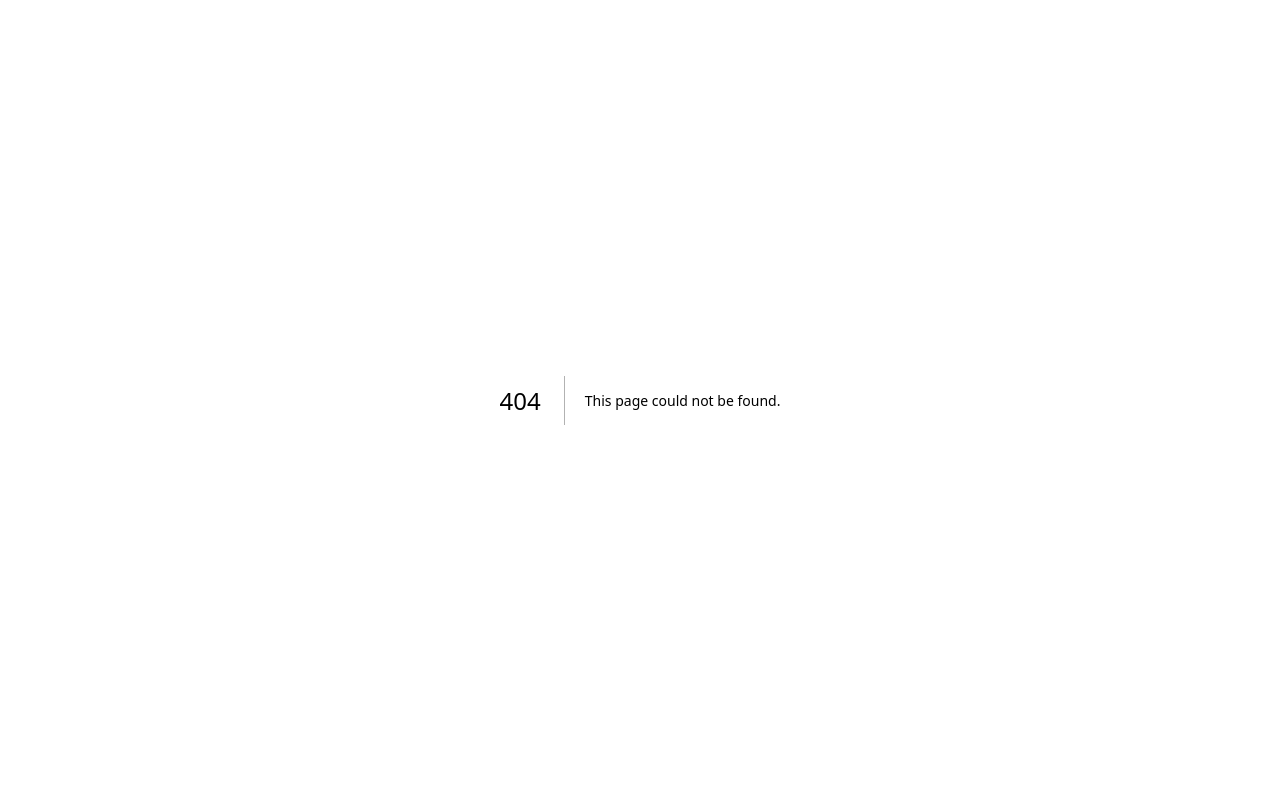
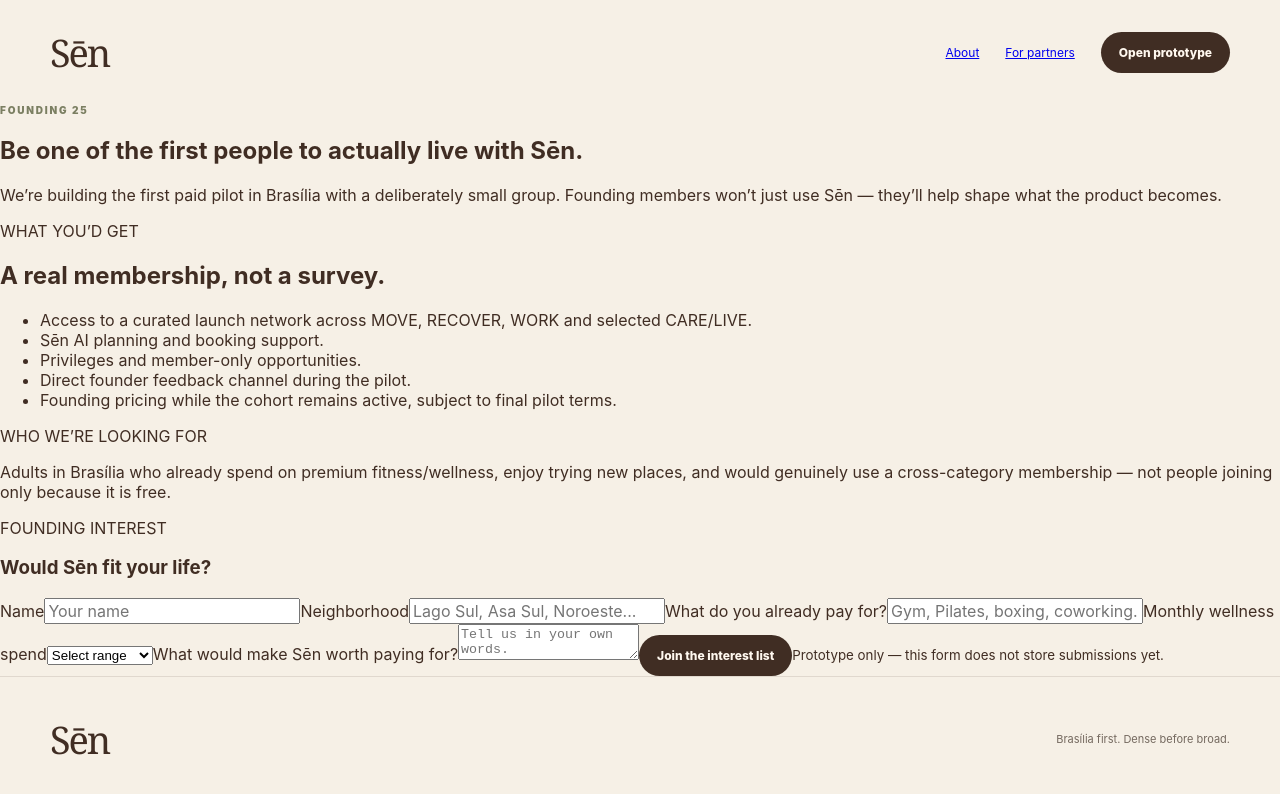
Before and after one commit to laraoliveiracassemiros-del/make-it-happen, a Next.js app: page /founding in a window 1280 px wide. Before the commit this address had no page. Shown: the top 794 px of the page. Built offline with nearby package versions, Linux system fonts and the light colour scheme.

Commit message:
add Founding 25 validation page

```diff
--- /dev/null
+++ b/src/app/founding/page.tsx
@@ -0,0 +1,104 @@
+'use client';
+
+import Link from 'next/link';
+import { FormEvent, useState } from 'react';
+
+export default function FoundingPage() {
+  const [submitted, setSubmitted] = useState(false);
+
+  function submit(e: FormEvent<HTMLFormElement>) {
+    e.preventDefault();
+    setSubmitted(true);
+  }
+
+  return (
+    <main className="sen-site founding-site">
+      <nav className="sen-site-nav">
+        <div className="brand-word site-logo">Sēn</div>
+        <div className="site-nav-links">
+          <Link href="/landing">About</Link>
+          <Link href="/partners">For partners</Link>
+          <Link className="site-cta" href="/">Open prototype</Link>
+        </div>
+      </nav>
+
+      <section className="founding-hero">
+        <div className="site-kicker">FOUNDING 25</div>
+        <h1>Be one of the first people to actually live with Sēn.</h1>
+        <p>
+          We’re building the first paid pilot in Brasília with a deliberately small group.
+          Founding members won’t just use Sēn — they’ll help shape what the product becomes.
+        </p>
+      </section>
+
+      <section className="founding-grid">
+        <div className="founding-copy">
+          <span>WHAT YOU’D GET</span>
+          <h2>A real membership, not a survey.</h2>
+          <ul>
+            <li>Access to a curated launch network across MOVE, RECOVER, WORK and selected CARE/LIVE.</li>
+            <li>Sēn AI planning and booking support.</li>
+            <li>Privileges and member-only opportunities.</li>
+            <li>Direct founder feedback channel during the pilot.</li>
+            <li>Founding pricing while the cohort remains active, subject to final pilot terms.</li>
+          </ul>
+
+          <span className="founding-label">WHO WE’RE LOOKING FOR</span>
+          <p>
+            Adults in Brasília who already spend on premium fitness/wellness, enjoy trying new places,
+            and would genuinely use a cross-category membership — not people joining only because it is free.
+          </p>
+        </div>
+
+        <div className="founding-form-card">
+          {submitted ? (
+            <div className="form-success">
+              <span>THANK YOU</span>
+              <h3>You’re on the prototype list.</h3>
+              <p>This demo form does not yet save personal data. We’ll connect real submissions before validation begins.</p>
+              <button onClick={() => setSubmitted(false)}>Back</button>
+            </div>
+          ) : (
+            <form onSubmit={submit}>
+              <span>FOUNDING INTEREST</span>
+              <h3>Would Sēn fit your life?</h3>
+              <label>
+                Name
+                <input required placeholder="Your name" />
+              </label>
+              <label>
+                Neighborhood
+                <input required placeholder="Lago Sul, Asa Sul, Noroeste..." />
+              </label>
+              <label>
+                What do you already pay for?
+                <input required placeholder="Gym, Pilates, boxing, coworking..." />
+              </label>
+              <label>
+                Monthly wellness spend
+                <select required defaultValue="">
+                  <option value="" disabled>Select range</option>
+                  <option>Under R$ 300</option>
+                  <option>R$ 300–600</option>
+                  <option>R$ 600–1.000</option>
+                  <option>R$ 1.000+</option>
+                </select>
+              </label>
+              <label>
+                What would make Sēn worth paying for?
+                <textarea required placeholder="Tell us in your own words." />
+              </label>
+              <button className="site-primary form-submit" type="submit">Join the interest list</button>
+              <small>Prototype only — this form does not store submissions yet.</small>
+            </form>
+          )}
+        </div>
+      </section>
+
+      <footer className="sen-site-footer">
+        <div className="brand-word site-logo">Sēn</div>
+        <span>Brasília first. Dense before broad.</span>
+      </footer>
+    </main>
+  );
+}
```
